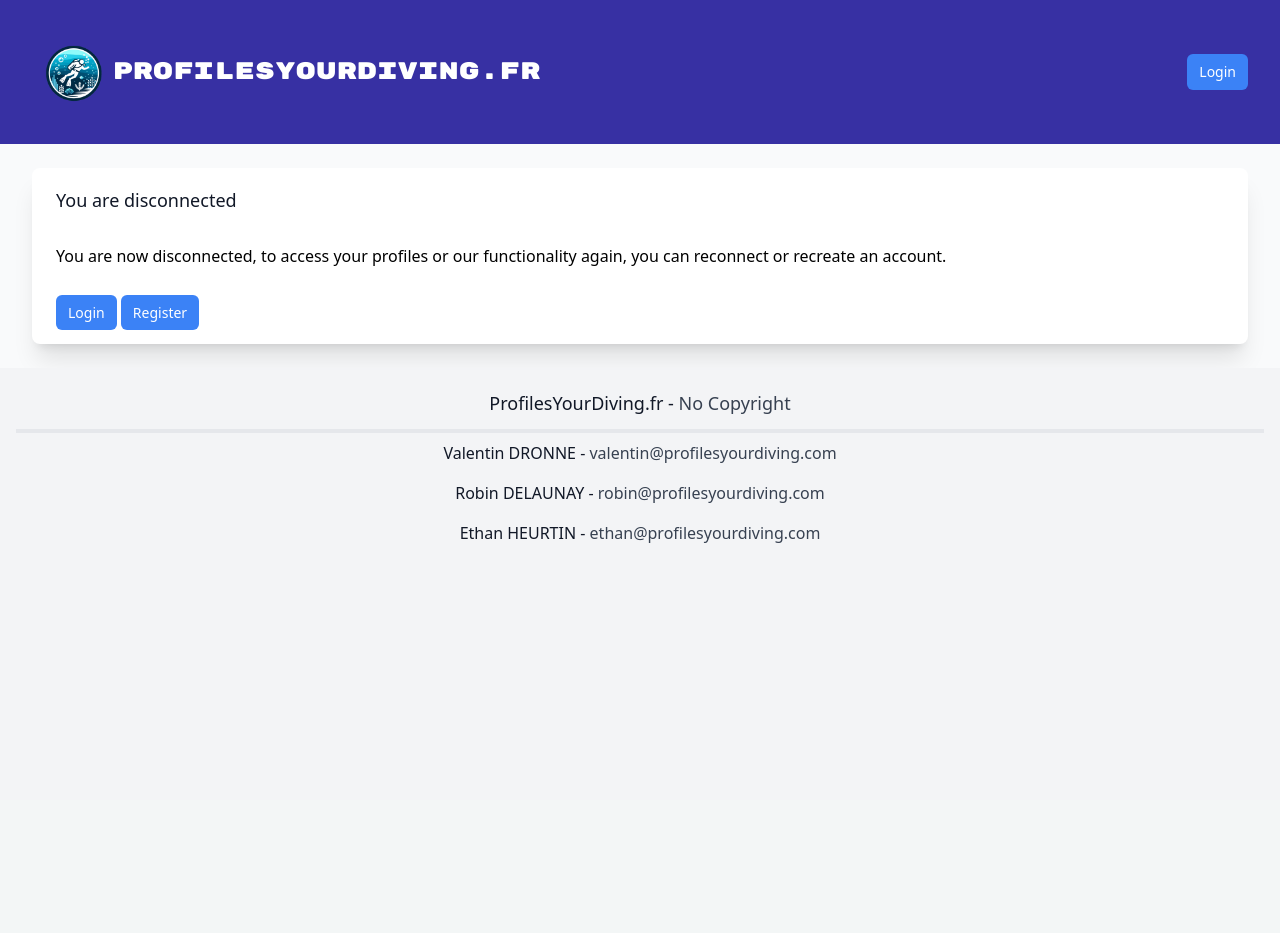
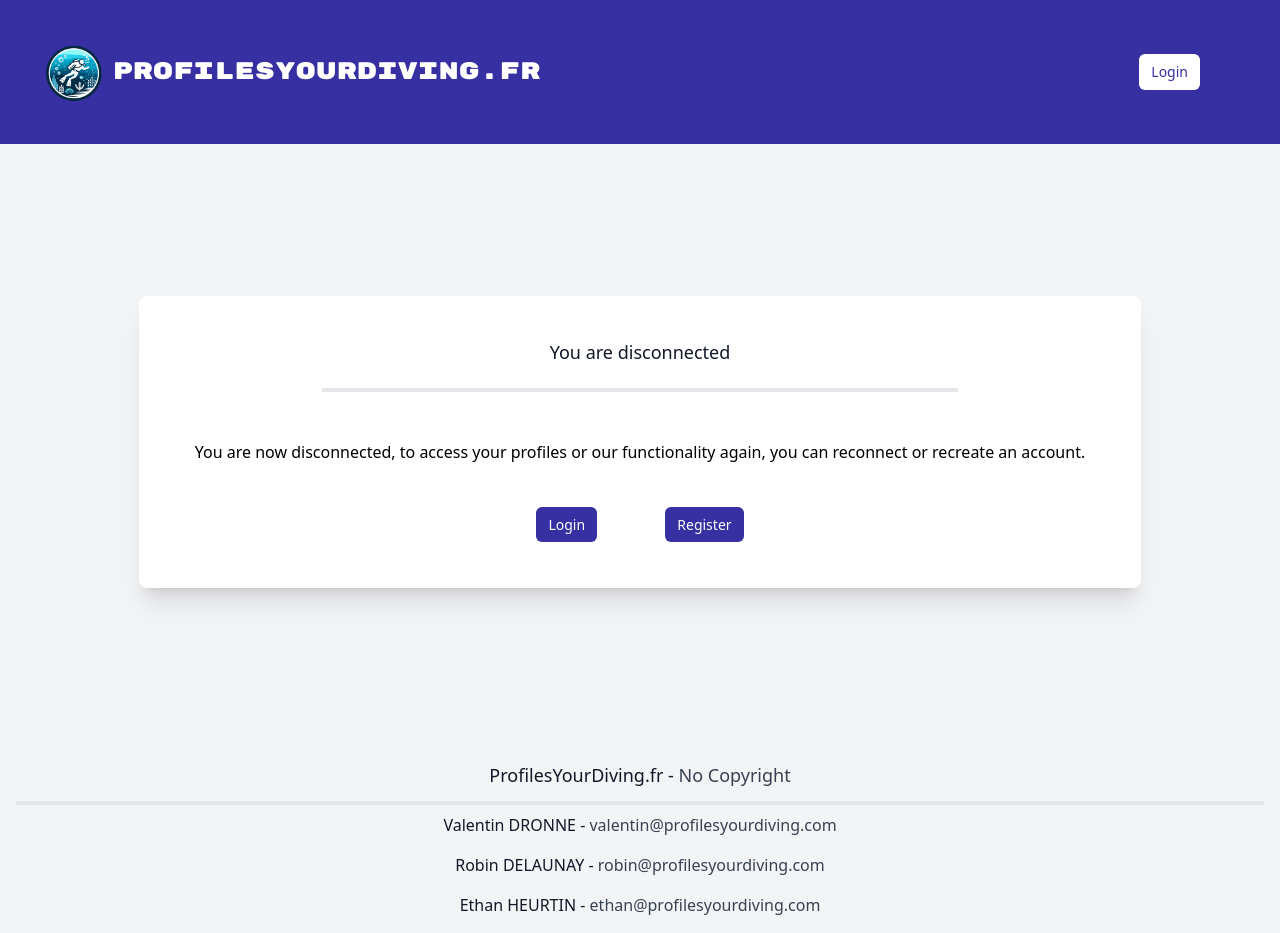
Before and after one commit to EthanHEURTIN/Projet-CIR2, a PHP site: page /PHP/vues/disconnect.php in a window 1280 px wide. Before the commit the page ends 800 px from the top, so only its background shows below. Run offline with PHP 8.4, Linux system fonts and the light colour scheme; some libraries are stand-ins or nearby versions.

Commit message:
front changes

```diff
--- a/JS/new_profile.js
+++ b/JS/new_profile.js
@@ -25,7 +25,6 @@ function displayMN90(response){
 
     var capacity_tank_l = response.capacity_tank_l;
     var pressure_tank = response.pressure_tank;
-
 
     for(let key in response){
         if(response.hasOwnProperty(key) && !isNaN(key)){
@@ -216,6 +215,8 @@ function displayDepth(reponse){
 function getMN90ByDepth(){
 
     depth = document.getElementById('depth').value;
+    document.getElementById('mn90table').style.display = 'block';
+    document.getElementById('mn90table').scrollTop = 0;
     ajaxRequest('GET', "../request.php/getMN90Depth", displayMN90,"Depth=" + depth);
 
 }
--- a/JS/user_profile.js
+++ b/JS/user_profile.js
@@ -5,7 +5,7 @@ $("#buttonsUserProfile").on("click", "#defaultSettings", () => {
 
     $("#buttonsUserProfile").html(`
     <button type="button" id="defaultSettings" class="bg-blue-200 text-blue-700 rounded-md my-auto px-5 py-3 text-sm font-medium hover:bg-blue-100 rounded-md px-3 py-2 text-sm font-medium">Default settings</button>
-    <button type="button" id="divingProfiles" class="bg-blue-700 text-white rounded-md my-auto px-5 py-3 text-sm font-medium hover:bg-blue-500 rounded-md px-3 py-2 text-sm font-medium">My diving profiles</button>
+    <button type="button" id="divingProfiles" class="bg-indigo-800 text-white rounded-md my-auto px-5 py-3 text-sm font-medium hover:bg-indigo-500 rounded-md px-3 py-2 text-sm font-medium">My diving profiles</button>
     `);
     $("#msgConfirm").hide();
 });
@@ -16,7 +16,7 @@ $("#buttonsUserProfile").on("click", "#divingProfiles", () => {
     $("#divingProfilesButton").show();
 
     $("#buttonsUserProfile").html(`
-    <button type="button" id="defaultSettings" class="bg-blue-700 text-white rounded-md my-auto px-5 py-3 text-sm font-medium hover:bg-blue-500 rounded-md px-3 py-2 text-sm font-medium">Default settings</button>
+    <button type="button" id="defaultSettings" class="bg-indigo-800 text-white rounded-md my-auto px-5 py-3 text-sm font-medium hover:bg-indigo-500 rounded-md px-3 py-2 text-sm font-medium">Default settings</button>
     <button type="button" id="divingProfiles" class="bg-blue-200 text-blue-700 rounded-md my-auto px-5 py-3 text-sm font-medium hover:bg-blue-100 rounded-md px-3 py-2 text-sm font-medium">My diving profiles</button>
     `);
 });
--- a/PHP/components/header.php
+++ b/PHP/components/header.php
@@ -24,7 +24,7 @@
               echo '<a href="../vues/user_profile.php" class="bg-white text-indigo-800 mx-2 rounded-md px-3 py-2 text-sm font-medium hover:bg-blue-200 hover:text-white rounded-md px-3 py-2 text-sm font-medium">Diving Profiles</a>';
             }
             else{
-              echo '<a href="../vues/authentification.php" class="bg-blue-500 text-white rounded-md px-3 py-2 text-sm font-medium hover:bg-blue-700 rounded-md px-3 py-2 text-sm font-medium">Login</a>';
+              echo '<a href="../vues/authentification.php" class="bg-white text-indigo-800 mx-12 rounded-md px-3 py-2 text-sm font-medium hover:bg-blue-200 hover:text-white rounded-md px-3 py-2 text-sm font-medium">Login</a>';
             }
             ?>
           </div>
--- a/PHP/vues/disconnect.php
+++ b/PHP/vues/disconnect.php
@@ -12,18 +12,23 @@ unset($_SESSION['email']);
   require("../components/header.php");
   ?>
   <body class="bg-gray-100">
-    <div class="bg-gray-50">
-      <div class="max-w-7xl mx-auto py-6 sm:px-6 lg:px-8">
-        <div class="bg-white overflow-hidden shadow-xl sm:rounded-lg">
-          <div class="px-4 py-5 sm:px-6">
-            <h3 class="text-lg font-medium leading-6 text-gray-900">You are disconnected</h3>
-            <p class="mt-8 mb-8 max-w">You are now disconnected, to access your profiles or our functionality again, you can reconnect or recreate an account.</p>
-            <a href="authentification.php" class="bg-blue-500 text-white rounded-md px-3 py-2 text-sm font-medium hover:bg-blue-700 rounded-md px-3 py-2 text-sm font-medium">Login</a>
-            <a href="sign_up.php" class="bg-blue-500 text-white rounded-md px-3 py-2 text-sm font-medium hover:bg-blue-700 rounded-md px-3 py-2 text-sm font-medium">Register</a>
-            </div></div></div></div>
+    <div class="flex flex-col space-y-32">
+      <div class="mx-auto py-6 sm:px-6 lg:px-8">
+        <div class="bg-white mt-32 overflow-hidden shadow-xl sm:rounded-lg">
+          <div class="text-center px-4 py-5 sm:px-6">
+            <h3 class="text-lg py-6 font-medium leading-6 text-gray-900">You are disconnected</h3>
+            <div class="bg-gray-200 h-1 w-2/3 mx-auto"></div>
+            <p class="my-12 mx-8">You are now disconnected, to access your profiles or our functionality again, you can reconnect or recreate an account.</p>
+            <div class="my-8">
+              <a href="authentification.php" class="bg-indigo-800 text-white rounded-md mr-8 px-3 py-2 text-sm font-medium hover:bg-indigo-500 rounded-md px-3 py-2 text-sm font-medium">Login</a>
+              <a href="sign_up.php" class="bg-indigo-800 text-white rounded-md ml-8 px-3 py-2 text-sm font-medium hover:bg-indigo-500 rounded-md px-3 py-2 text-sm font-medium">Register</a>
+            </div>
+          </div>
+        </div>
+      </div>
+      <div class="relative mb-0 bottom-0 inset-x-0 mt-4">
+        <?php require("../components/footer.php")?>
+      </div>
+    </div>
   </body>
-  <?php
-  require("../components/footer.php");
-  ?>
-
 </html>
--- a/PHP/vues/new_profile.php
+++ b/PHP/vues/new_profile.php
@@ -43,8 +43,7 @@ session_start();
                 </div>
               </div>
               <!-- Table mn90 show depending on the depth selected -->
-              <div class="scrollable-div mx-auto">
-                <div class="">
+              <div id="mn90table" class="scrollable-div mx-auto" style="display:none;">
                 <table class="m-auto border bg-white border-radius-4 border-2 border-slate-600 text-center">
                   <thead>
                     <tr>
@@ -64,7 +63,6 @@ session_start();
                 </table>
               </div>
             </div>
-            </div>
           </form>
         </div>
       </div>
--- a/PHP/vues/user_profile.php
+++ b/PHP/vues/user_profile.php
@@ -19,7 +19,7 @@ session_start();
     <?php require_once("../components/header.php");?>
       <div class="flex flex-col h-screen">
         <div class="flex justify-evenly basis-1/5" id="buttonsUserProfile">
-            <button type="button" id="defaultSettings" class="bg-blue-700 text-white rounded-md my-auto px-5 py-3 text-sm font-medium hover:bg-blue-500 rounded-md px-3 py-2 text-sm font-medium">Default settings</button>
+            <button type="button" id="defaultSettings" class="bg-indigo-800 text-white rounded-md my-auto px-5 py-3 text-sm font-medium hover:bg-indigo-500 rounded-md px-3 py-2 text-sm font-medium">Default settings</button>
             <button type="button" id="divingProfiles" class="bg-blue-200 text-blue-700 rounded-md my-auto px-5 py-3 text-sm font-medium hover:bg-blue-100 rounded-md px-3 py-2 text-sm font-medium">My diving profiles</button>
         </div>
         <div id="defaultSettingsDiv" class="basis-3/5" style="display: none;">
```
Also changed, not shown: PHP/vues/authentification.php (+13 -9 lines), PHP/vues/confirmed_authentification.php (+17 -9 lines), PHP/vues/confirmed_sign_up.php (+16 -8 lines), PHP/vues/index.php (+10 -12 lines), PHP/vues/profile.php (+6 -6 lines), PHP/vues/sign_up.php (+12 -9 lines). Lines whose indentation alone changed are shown as unchanged.
